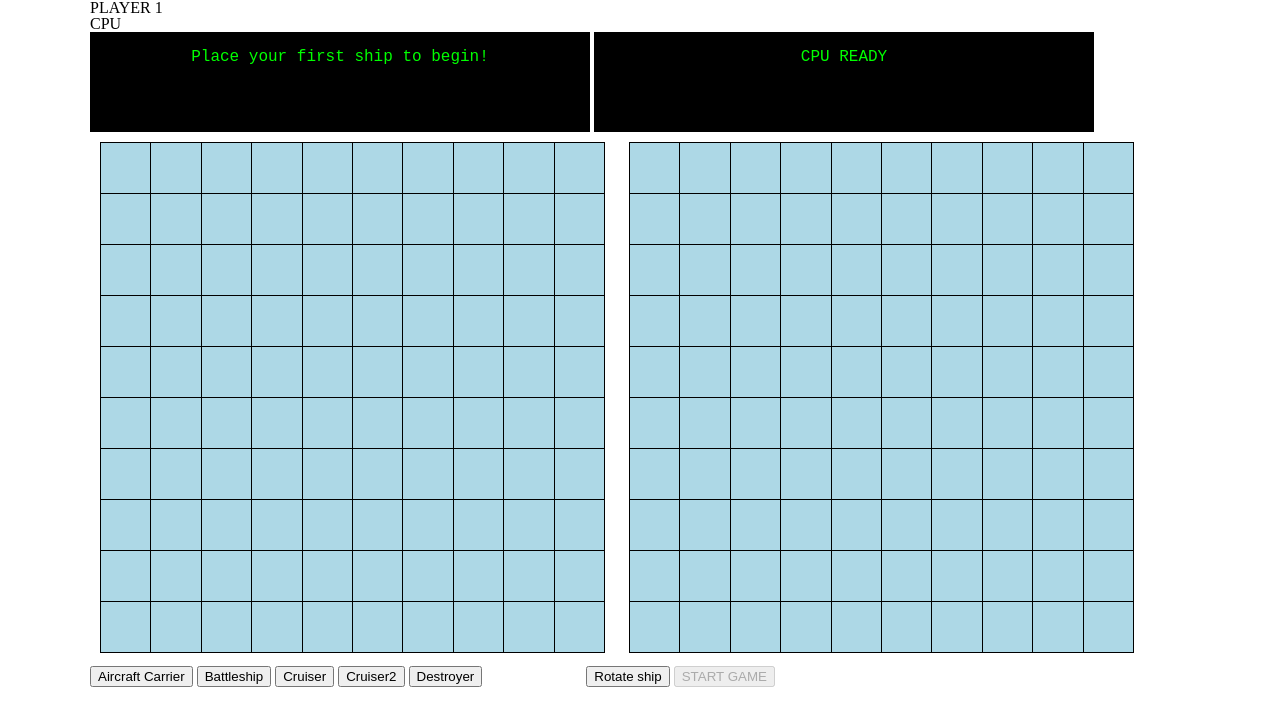
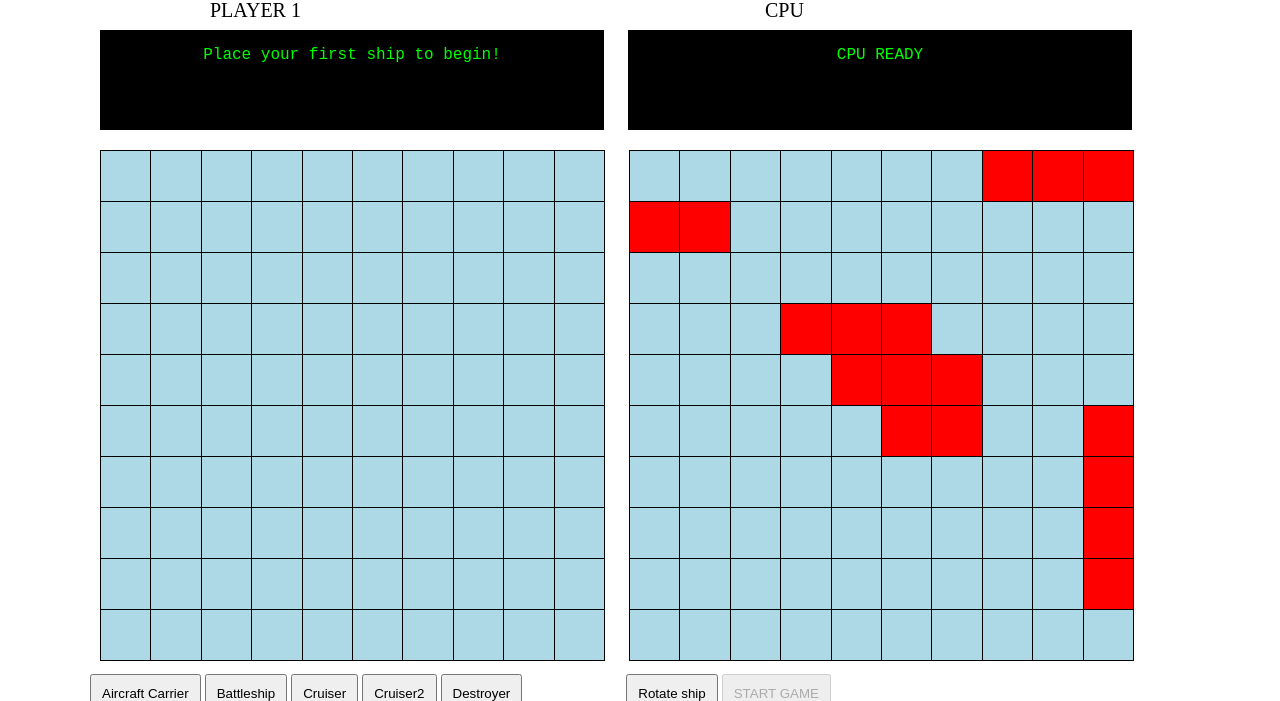
Before and after one commit to Ellmo304/WDI-LONDON-PROJECT1, a PHP site: page / in a window 1280 px wide. Shown: the top 701 px of the page. Run offline with PHP 8.4, Linux system fonts and the light colour scheme; some libraries are stand-ins or nearby versions.

Commit message:
css improved

```diff
--- a/css/style.css
+++ b/css/style.css
@@ -1,10 +1,11 @@
 #battleLog, #battleLog2 {
 height: 100px;
-width: 500px;
+width: 504px;
 line-height: 50px;
 text-align: center;
 display: inline-block;
 background-color: black;
+margin: 10px;
 color: #00ff00;
 font-family: "Courier New";
 }
@@ -39,9 +40,6 @@
     display: inline-block;
 }
 
-.sea {
-  background-color: lightblue;
-
 .hover {
   background-color: lime;}
 
@@ -50,10 +48,15 @@
 }
 
 h1 {
+  display: inline;
+  margin-left: 200px;
   text-align: center;
-
+font-size: 20px;
   padding: 10px;
 }
+
+#cpuHeader {
+  margin-left: 440px;}
 
 button {
   display: inline-block;
--- a/index.html
+++ b/index.html
@@ -7,10 +7,10 @@
   <title>Game</title>
 </head>
 <body>
-
+<h1>PLAYER 1</h1>     <h1 id="cpuHeader">CPU</h1>
   <div id="wrapper">
 
-    <h1>PLAYER 1</h1>   <h1>CPU</h1>
+
 
     <div id="battleLog2">
       Place your first ship to begin!
--- a/js/app.js
+++ b/js/app.js
@@ -112,6 +112,7 @@
 $("#CRS").on("click", positionHorizontal);
 $("#CR2").on("click", positionHorizontal);
 $("#DS").on("click", positionHorizontal);
+
 
         //function to add click listener to rotate bytton to choose vertical or horizontal position.
 
```
